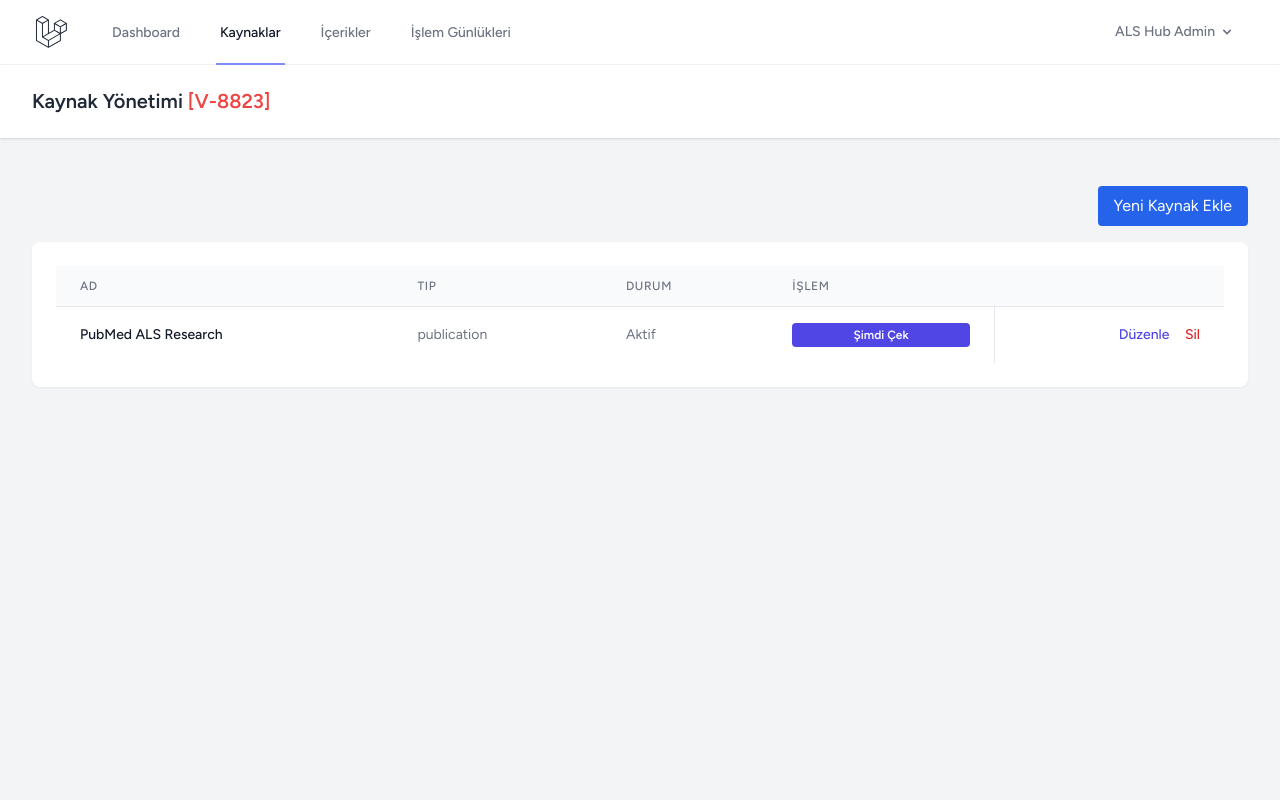
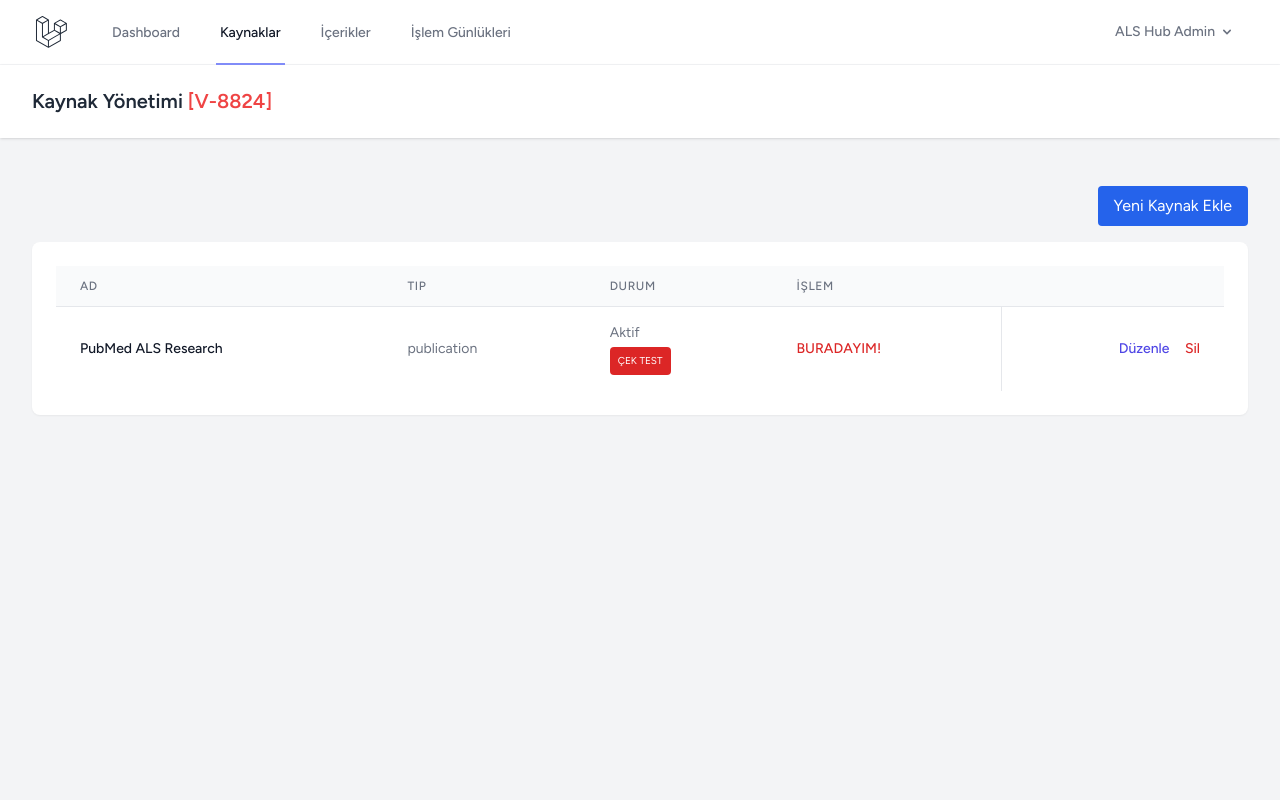
Before and after one commit to tokmakhead/alshub, a Laravel app: page /admin/sources in a window 1280 px wide. Run offline with Laravel 12, Linux system fonts and the light colour scheme; a user stored in the database is signed in; data comes from the database, SQL or seed files in the repository; style sheets or scripts are compiled from the project's sources.

Commit message:
Extreme debug visibility V-8824

```diff
--- a/resources/views/admin/sources/index.blade.php
+++ b/resources/views/admin/sources/index.blade.php
@@ -1,7 +1,7 @@
 <x-app-layout>
     <x-slot name="header">
         <h2 class="font-semibold text-xl text-gray-800 leading-tight">
-            {{ __('Kaynak Yönetimi') }} <span class="text-red-500">[V-8823]</span>
+            {{ __('Kaynak Yönetimi') }} <span class="text-red-500">[V-8824]</span>
         </h2>
     </x-slot>
 
@@ -29,21 +29,12 @@
                                     <td class="px-6 py-4 text-sm text-gray-500">{{ $source->type }}</td>
                                     <td class="px-6 py-4 text-sm text-gray-500">
                                         {{ $source->is_active ? 'Aktif' : 'Pasif' }}
+                                        <div class="mt-1">
+                                            <button onclick="fetchSource({{ $source->id }})" class="bg-red-600 text-white px-2 py-1 rounded text-[10px]">ÇEK TEST</button>
+                                        </div>
                                     </td>
-                                    <td class="px-6 py-4 text-sm font-medium">
-                                        <div id="source-actions-{{ $source->id }}" class="flex flex-col space-y-2">
-                                            <button onclick="fetchSource({{ $source->id }})" class="bg-indigo-600 text-white px-3 py-1 rounded text-xs font-bold hover:bg-indigo-700">Şimdi Çek</button>
-
-                                            @if($source->is_importing)
-                                                <a href="{{ url('admin/sources?reset_stuck=1') }}" class="text-[10px] text-red-500 hover:underline">Statü Sıfırla</a>
-                                            @endif
-                                        </div>
-                                        <div id="source-progress-container-{{ $source->id }}" style="display:none" class="mt-2">
-                                            <div class="w-full bg-gray-200 rounded-full h-2.5">
-                                                <div id="source-progress-bar-{{ $source->id }}" class="bg-blue-600 h-2.5 rounded-full" style="width: 0%"></div>
-                                            </div>
-                                            <p id="source-progress-text-{{ $source->id }}" class="text-[10px] text-gray-600 mt-1">İşleniyor...</p>
-                                        </div>
+                                    <td class="px-6 py-4 text-sm font-medium text-red-600">
+                                        BURADAYIM!
                                     </td>
                                     <td class="px-6 py-4 whitespace-nowrap text-right text-sm font-medium border-l">
                                         <a href="{{ route('admin.sources.edit', $source) }}" class="text-indigo-600 hover:text-indigo-900 mr-3">Düzenle</a>
```
